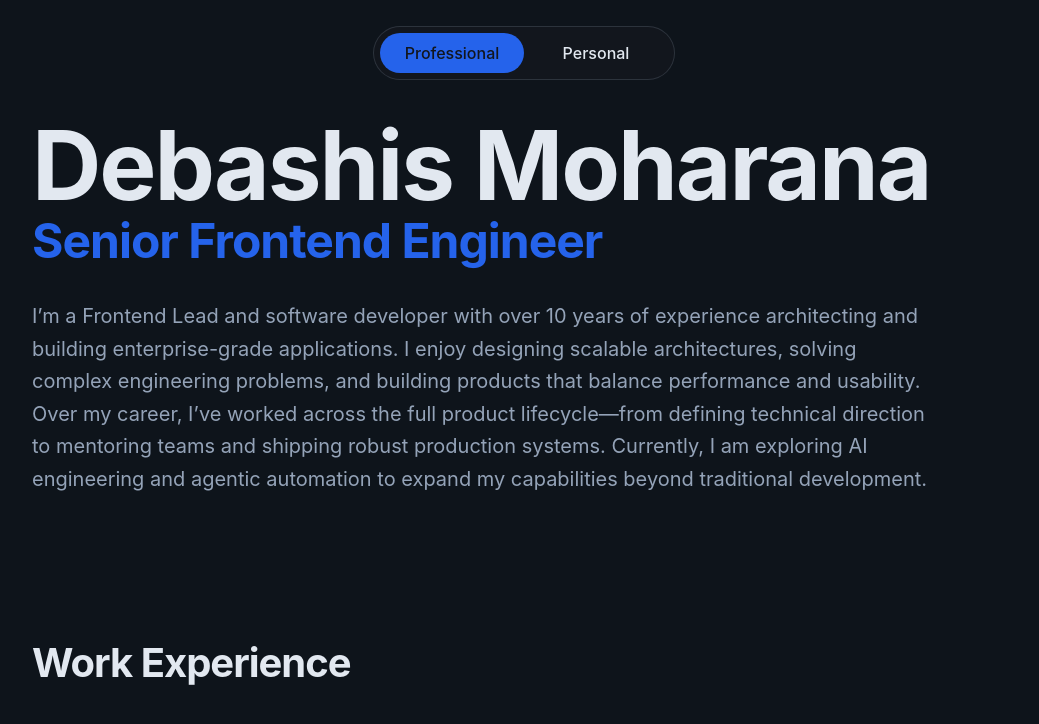
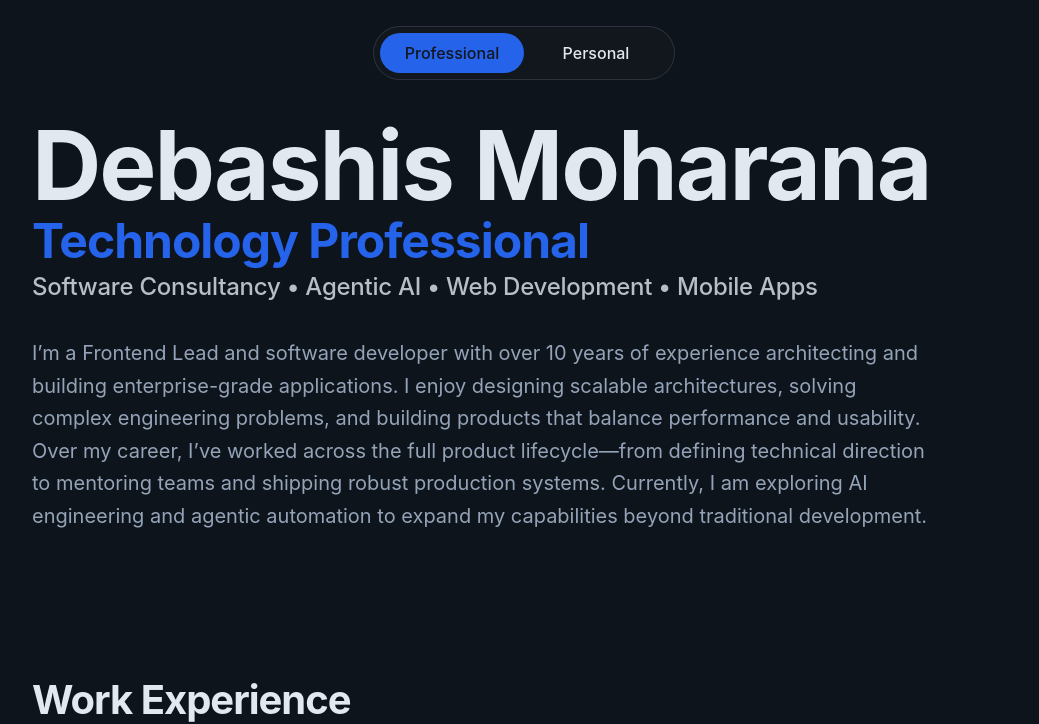
Before and after one commit to debashismoharana/debashismoharana.in, an Astro site: page / in a window 1280 px wide. Shown: the part 91-815 px from the top of the page, without its empty margins (116-1155 px from the left). Built offline with nearby package versions, Linux system fonts and the light colour scheme; Astro itself is replaced by a stand-in of ours.

Commit message:
content: highlight Agentic AI in subtitle

```diff
--- a/src/components/Hero.astro
+++ b/src/components/Hero.astro
@@ -2,7 +2,7 @@
 import type { HeroProps } from "@types";
 type Props = HeroProps;
 
-const { name, professionalSpecialty, personalSpecialty, professionalSummary, personalSummary } = Astro.props;
+const { name, professionalSpecialty, professionalSubtitle, personalSpecialty, professionalSummary, personalSummary } = Astro.props;
 ---
 
 <section class="pb-8 md:pb-8 pt-4" id="#hero">
@@ -11,9 +11,16 @@ const { name, professionalSpecialty, personalSpecialty, professionalSummary, per
   >
     {name}
   </h1>
-  <p id="hero-specialty-professional" class="mb-9 font-serif text-4xl leading-11.5 font-bold tracking-tighter text-primary sm:text-5xl md:text-6xl transition-opacity duration-300">
-    {professionalSpecialty}
-  </p>
+  <div id="hero-specialty-professional" class="mb-9 transition-opacity duration-300">
+    <p class="font-serif text-4xl leading-11.5 font-bold tracking-tighter text-primary sm:text-5xl md:text-6xl mb-2">
+      {professionalSpecialty}
+    </p>
+    {professionalSubtitle && (
+      <p class="text-xl md:text-xl text-white/80 font-medium tracking-tight">
+        {professionalSubtitle}
+      </p>
+    )}
+  </div>
   <p id="hero-specialty-personal" class="mb-9 font-serif text-4xl leading-11.5 font-bold tracking-tighter text-primary sm:text-5xl md:text-6xl hidden opacity-0 transition-opacity duration-300">
     {personalSpecialty}
   </p>
--- a/src/config/index.ts
+++ b/src/config/index.ts
@@ -25,7 +25,8 @@ export const SITE_CONFIG: SiteConfig = {
 export const SITE_CONTENT: SiteContent = {
   hero: {
     name: "Debashis Moharana",
-    professionalSpecialty: "Senior Frontend Engineer",
+    professionalSpecialty: "Technology Professional",
+    professionalSubtitle: "Software Consultancy • Agentic AI • Web Development • Mobile Apps",
     personalSpecialty: "A Curious Human",
     professionalSummary:
       "I’m a Frontend Lead and software developer with over 10 years of experience architecting and building enterprise-grade applications. I enjoy designing scalable architectures, solving complex engineering problems, and building products that balance performance and usability. Over my career, I’ve worked across the full product lifecycle—from defining technical direction to mentoring teams and shipping robust production systems. Currently, I am exploring AI engineering and agentic automation to expand my capabilities beyond traditional development.",
```
